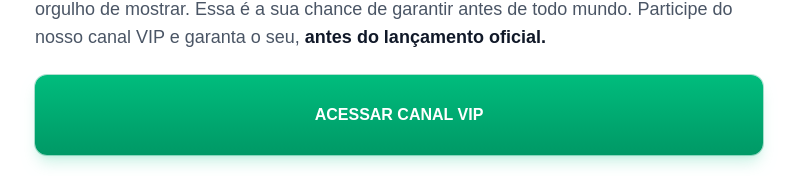
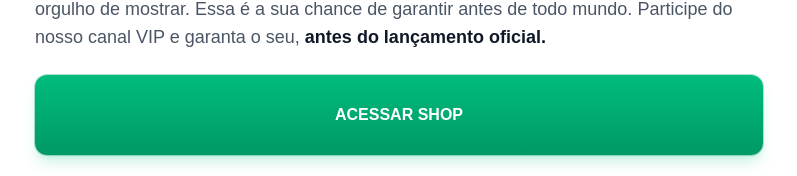
Before and after one commit to gabriel-roux/mf-landingpage, a Next.js app: page / in a window 1280 px wide. Shown: the part 763-939 px from the top of the page, without its empty margins (241-1038 px from the left). Built offline with nearby package versions, Linux system fonts and the light colour scheme.

Commit message:
finished the shop

```diff
--- a/src/app/page.tsx
+++ b/src/app/page.tsx
@@ -69,10 +69,10 @@ export default function Home() {
         {/* CTA */}
         <div className="mt-6 px-5">
           <a
-            href="https://whatsapp.com/channel/0029Vb5pSvo5Ui2ObcQq2i1I"
+            href="/shop"
             className="block rounded-xl bg-gradient-to-b from-emerald-500 to-emerald-600 px-6 py-7 text-center font-semibold text-white shadow-lg shadow-emerald-500/20 ring-1 ring-emerald-600/30 transition hover:brightness-110 active:brightness-95"
           >
-            ACESSAR CANAL VIP
+            ACESSAR SHOP
           </a>
         </div>
 
```
